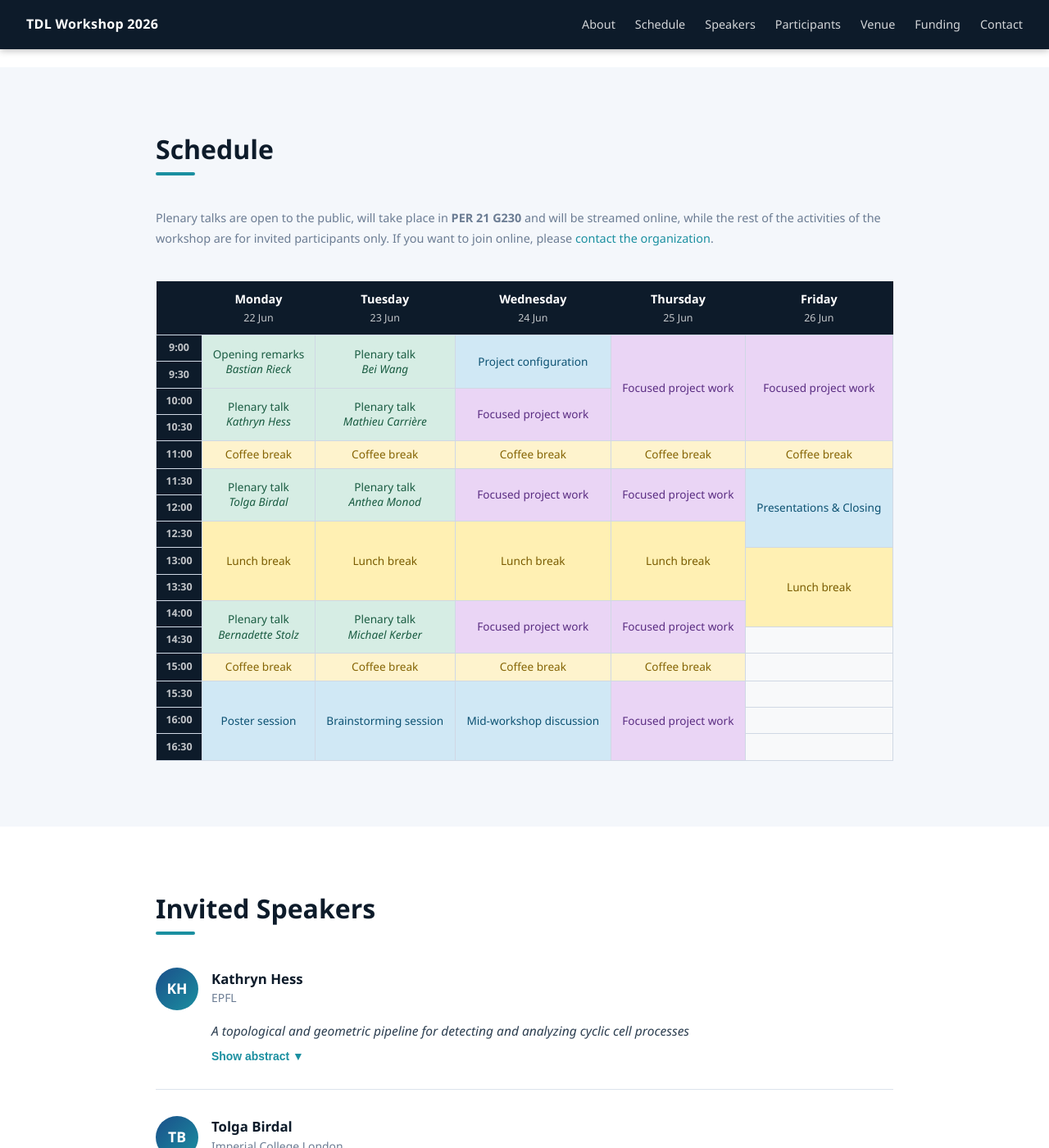
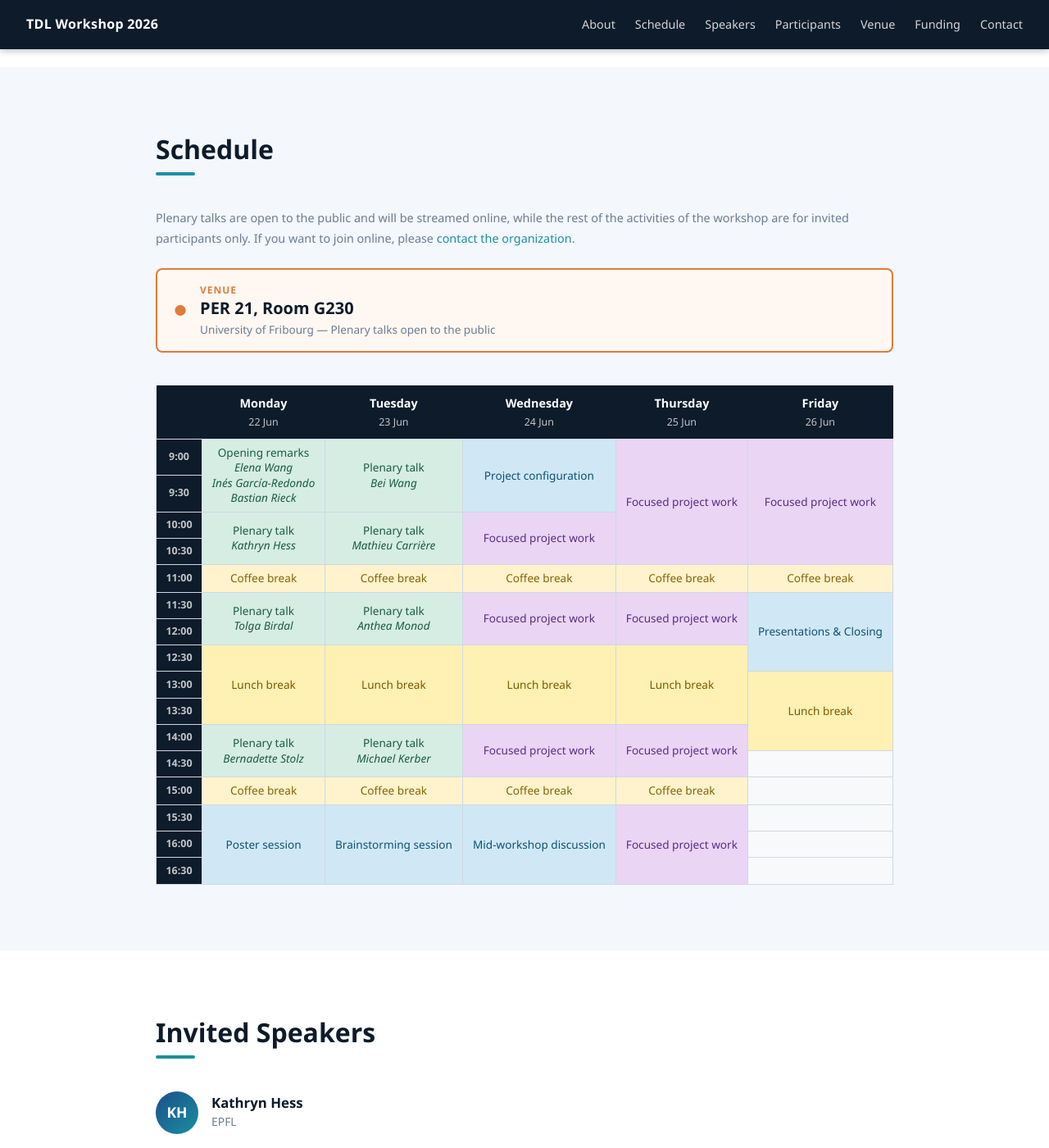
Before and after one commit to aidos-lab/tdl-workshop, a Jekyll site: the page built from index.html, in a window 1280 px wide and 1400 px high, scrolled down 1820 px. Shown: the whole window at 82% size. Built offline with Jekyll 4.4.1, drawn with Linux system fonts in a browser that asks for light colours; some of the changed text lies outside the part shown.

Commit message:
highlighthed venue

```diff
--- a/assets/css/style.css
+++ b/assets/css/style.css
@@ -214,7 +214,48 @@ section:nth-child(even):not(.hero) { background: var(--light); }
 .schedule-note {
   font-size: .9rem;
   color: var(--muted);
+  margin-bottom: 1.5rem;
+}
+
+.venue-callout {
+  display: flex;
+  align-items: center;
+  gap: 1rem;
+  background: #fff8f2;
+  border: 2px solid var(--accent);
+  border-radius: var(--radius);
+  padding: .9rem 1.25rem;
   margin-bottom: 2.5rem;
+}
+
+.venue-callout-icon {
+  font-size: 1.1rem;
+  color: var(--accent);
+  flex-shrink: 0;
+}
+
+.venue-callout-label {
+  display: block;
+  font-size: .75rem;
+  font-weight: 700;
+  text-transform: uppercase;
+  letter-spacing: .08em;
+  color: var(--accent);
+}
+
+.venue-callout-room {
+  display: block;
+  font-size: 1.25rem;
+  font-weight: 800;
+  color: var(--navy);
+  line-height: 1.2;
+}
+
+.venue-callout-sub {
+  display: block;
+  font-size: .85rem;
+  color: var(--muted);
+  margin-top: .15rem;
 }
 
 /* Weekly grid table */
--- a/index.html
+++ b/index.html
@@ -62,7 +62,16 @@ layout: default
     <h2 class="section-title">Schedule</h2>
     <div class="section-line"></div>
 
-    <p class="schedule-note">Plenary talks are open to the public, will take place in <strong>PER 21 G230</strong> and will be streamed online, while the rest of the activities of the workshop are for invited participants only. If you want to join online, please <a href="#contact">contact the organization</a>.</p>
+    <p class="schedule-note">Plenary talks are open to the public and will be streamed online, while the rest of the activities of the workshop are for invited participants only. If you want to join online, please <a href="#contact">contact the organization</a>.</p>
+
+    <div class="venue-callout">
+      <span class="venue-callout-icon">&#9679;</span>
+      <div>
+        <span class="venue-callout-label">Venue</span>
+        <span class="venue-callout-room">PER 21, Room G230</span>
+        <span class="venue-callout-sub">University of Fribourg &mdash; Plenary talks open to the public</span>
+      </div>
+    </div>
 
     <div class="schedule-wrap">
     <table class="schedule-grid">
@@ -79,7 +88,7 @@ layout: default
       <tbody>
         <tr>
           <td class="sg-time">9:00</td>
-          <td class="ev-talk" rowspan="2">Opening remarks<br><em>Bastian Rieck</em></td>
+          <td class="ev-talk" rowspan="2">Opening remarks<br><em>Elena Wang</em><br><em>Inés García-Redondo</em><br><em>Bastian Rieck</em></td>
           <td class="ev-talk" rowspan="2">Plenary talk<br><em>Bei Wang</em></td>
           <td class="ev-other" rowspan="2">Project configuration</td>
           <td class="ev-work" rowspan="4">Focused project work</td>
@@ -236,7 +245,7 @@ layout: default
     <div class="venue-info">
         <h3>Venue</h3>
         <p>
-          <strong>Building PER 21, University of Fribourg</strong><br />
+          <strong>Building PER 21, Room G230, University of Fribourg</strong><br />
           <!-- Add the specific building / room once confirmed -->
           Fribourg, Switzerland
         </p>
```
